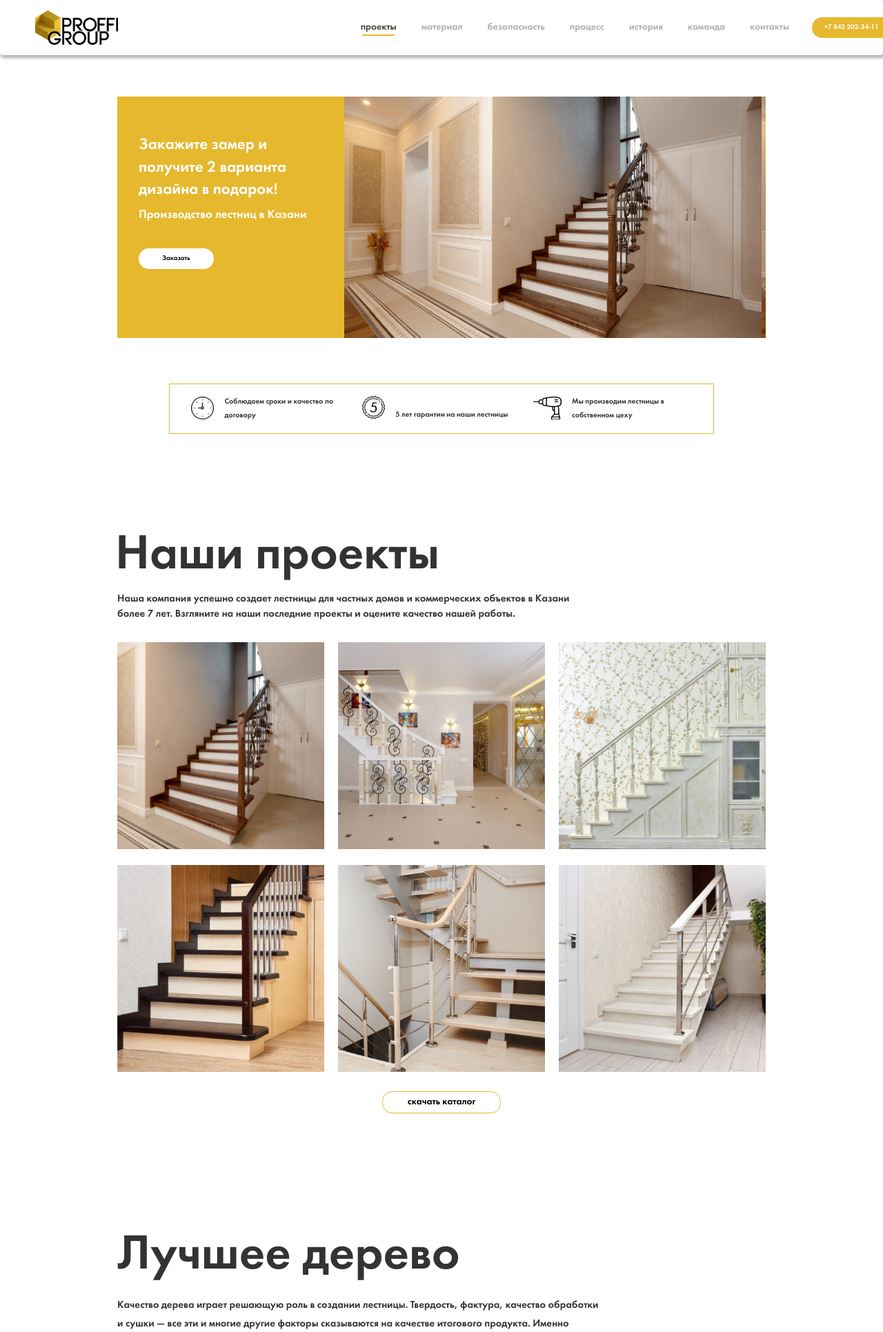
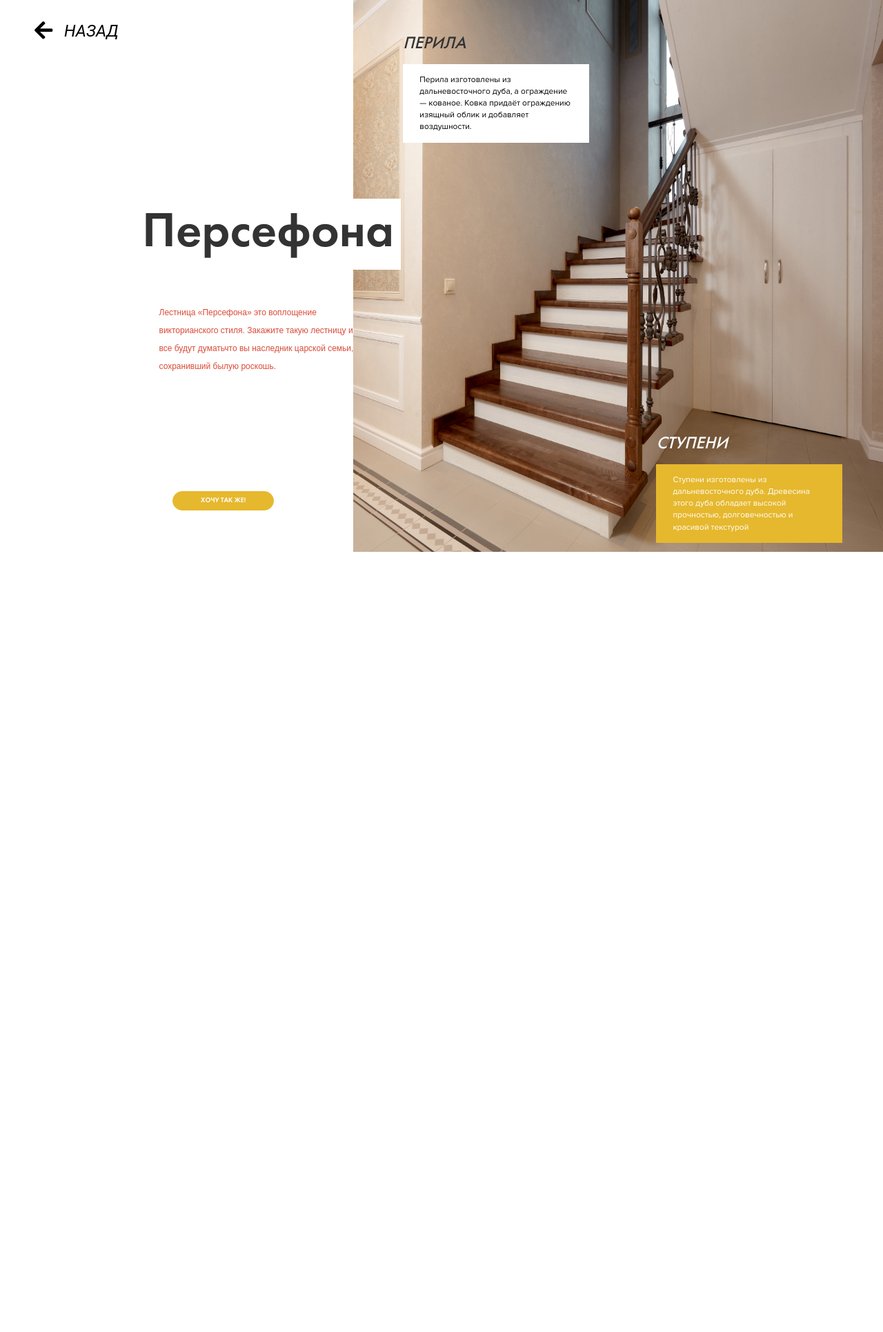
Before and after one commit to Mikhail11/Proffi-Group, a PHP site: page /index2.html in a window 1280 px wide. Shown: the top 1931 px of the page at 69% size. After the commit the page ends 800 px from the top, so only its background shows below. Run offline with PHP 8.4, Linux system fonts and the light colour scheme.

Commit message:
Сверстано превью проектов

```diff
--- a/css/style2.css
+++ b/css/style2.css
@@ -432,6 +432,118 @@ body {
 
 .projects__catalog-btn:hover {
     color: #000;
+}
+
+/* cases */
+.cases {
+    position: fixed;
+    top: 0;
+    left: 0;
+    height: 100%;
+    width: 100%;
+    background-color: #fff;
+    background-position-x: 100%;
+    background-size: 60% 100%;
+    background-repeat: no-repeat;
+    padding: 3rem 5rem;
+    display: none;
+}
+
+.cases_open {
+    overflow:hidden;
+}
+
+.cases_opened {
+    display: block;
+}
+
+.cases__header {
+    font-family: 'FuturaDemiC', sans-serif;
+    font-size: 7.2rem;
+    font-weight: 400;
+    align-self: flex-end;
+    background-color: #fff;
+    margin-top: 17rem;
+    display: block;
+    padding-right: 1rem;
+}
+.cases__description {
+    color: #d94b38;
+    font-family: "Proxima Nova", sans-serif;
+    font-size: 1.2rem;
+    font-weight: 400;
+    line-height: 26px;
+    display: block;
+    width: 30rem;
+    margin-left: 13rem;
+}
+
+.cases__info-block {
+    flex-direction: column;
+    -webkit-box-pack: start;
+    -ms-flex-pack: start;
+    justify-content: space-between;
+    width: 45%;
+    height:100%;
+    display: inline-flex;
+}
+.cases__info-block_long {
+    width:54%;
+}
+
+.cases__back-button {
+    background-image: url('../img/opened_cases/buttonBack.png');
+    width: 13rem;
+    height: 4rem;
+    background-repeat: no-repeat;
+    align-self: flex-start;
+    cursor: pointer;
+    display: block;
+}
+
+.cases__button {
+    margin:  12rem 0 3rem 20rem;
+    align-self: flex-start;
+    padding: 0.6rem 4rem;
+}
+
+.cases__desccription-block {
+    font-family: 'Proxima Nova Rg', sans-serif;
+    width: 27rem;
+    height: 11.4rem;
+    padding: 1.4rem 2.4rem;
+    font-size: 1.2rem;
+    display: block;
+}
+
+.cases__desccription-block_white {
+    background-color: #fff;
+    color:#000;
+}
+
+.cases__desccription-block_yellow {
+    background-color: #e6b82e;
+    color:#fff;
+}
+
+.cases__description-left {
+    align-self: baseline;
+}
+
+.cases__description-right {
+    align-self: flex-end;
+}
+
+.cases__desccription-header {
+    font-family: 'FuturaMediumC', sans-serif;
+    font-size: 2.5rem;
+    margin-bottom: 1rem;
+    display: block;
+    font-style:italic;
+}
+
+.cases__desccription-header_white {
+    color:#fff;
 }
 
 /* materials */
--- a/index2.html
+++ b/index2.html
@@ -18,7 +18,7 @@
     <link href="css/style2.css" rel="stylesheet">
 
 </head>
-<body>
+<body class="cases_open">
 <nav class="flexible navbar">
     <div class="navbar__item navbar__item_left">
         <img src="img/Logo.png"  class="navbar__image">
@@ -468,11 +468,39 @@
     </div>
 </footer>
 
-<!--&lt;!&ndash; Core JavaScript Files &ndash;&gt;-->
-<!--<script src="js/jquery.min.js"></script>-->
-<!--<script src="js/bootstrap.min.js"></script>-->
+<section class="cases cases_opened" style="background-image: url('img/opened_cases/pic_1.png')">
+    <div class="cases__info-block flexible">
+        <span class="cases__back-button"></span>
+        <span class="cases__header">Персефона</span>
+        <span class="cases__description">
+            Лестница «Персефона» это воплощение викторианского стиля.
+            Закажите такую лестницу и все будут думатьчто вы наследник царской семьи, сохранивший былую роскошь.
+        </span>
+        <a class="btn btn_yellow cases__button">ХОЧУ ТАК ЖЕ!</a>
+    </div>
+    <div class="cases__info-block flexible cases__info-block_long">
+        <div class="cases__description-left">
+            <span class="cases__desccription-header">ПЕРИЛА</span>
+            <span class="cases__desccription-block cases__desccription-block_white">
+                Перила изготовлены из дальневосточного дуба, а ограждение — кованое. Ковка придаёт ограждению изящный облик и добавляет воздушности.
+            </span>
+        </div>
+        <div class="cases__description-right">
+            <span class="cases__desccription-header cases__desccription-header_white">СТУПЕНИ</span>
+            <span class="cases__desccription-block cases__desccription-block_yellow">
+                Ступени изготовлены из дальневосточного дуба. Древесина этого дуба обладает высокой прочностью, долговечностью и красивой текстурой
+            </span>
+        </div>
+    </div>
+
+
+</section>
+
+<!-- Core JavaScript Files -->
+<script src="js/jquery.min.js"></script>
+<script src="js/bootstrap.min.js"></script>
 <!--<script src="js/jquery.easing.min.js"></script>-->
-<!--<script src="js/jquery.scrollTo.js"></script>-->
+<script src="js/jquery.scrollTo.js"></script>
 <!--&lt;!&ndash; Custom Theme JavaScript &ndash;&gt;-->
 <!--<script src="js/custom.js"></script>-->
 <!--<script src="contactform/contactform.js"></script>-->
```
Also changed, not shown: img/opened_cases/buttonBack.png (added), img/opened_cases/pic_1.png (added), js/main.js (added).
